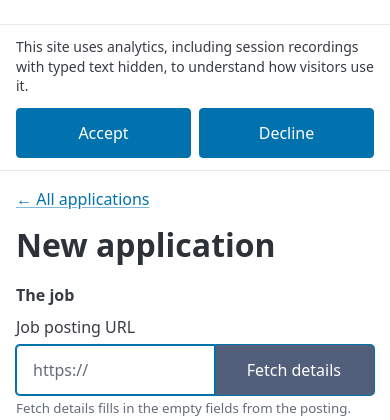
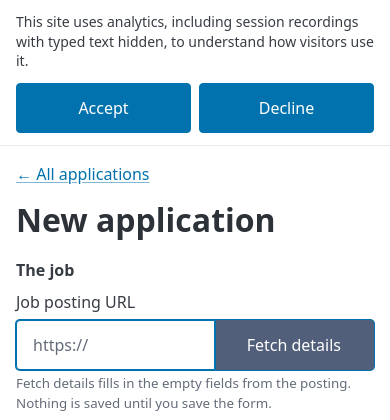
Before and after one commit to adrianprofir/jobseekr, a Django app: page /applications/new/ in a window 390 px wide. Shown: the part 155-575 px from the top of the page. Run offline with Django 5.2, Linux system fonts and the light colour scheme; the visitor is signed in with stand-in values (Sample User, id 1); data that the repository does not hold is empty.

Commit message:
Remove phone gap between site header and analytics banner.
Flush the in-flow banner under the header with a single divider on narrow viewports.

```diff
--- a/static/css/app.css
+++ b/static/css/app.css
@@ -891,6 +891,15 @@ a.danger-link {
 }
 
 @media (max-width: 639px) {
+  body > header.site:has(+ .analytics-banner:not(.hidden)) {
+    margin-bottom: 0;
+  }
+
+  body > header.site + .analytics-banner:not(.hidden) {
+    margin-top: 0;
+    border-top: none;
+  }
+
   .analytics-banner {
     position: static;
     z-index: auto;
```
Also changed, not shown: 1 other file.
